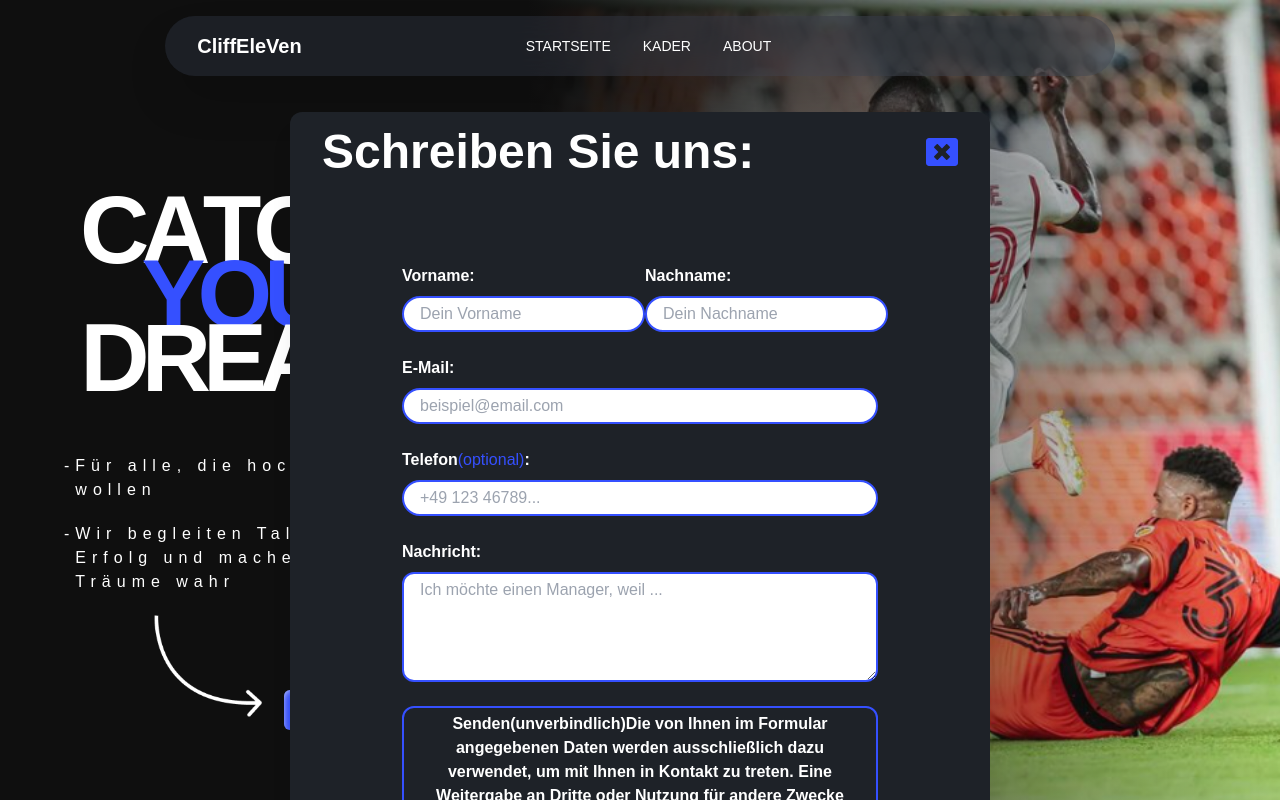
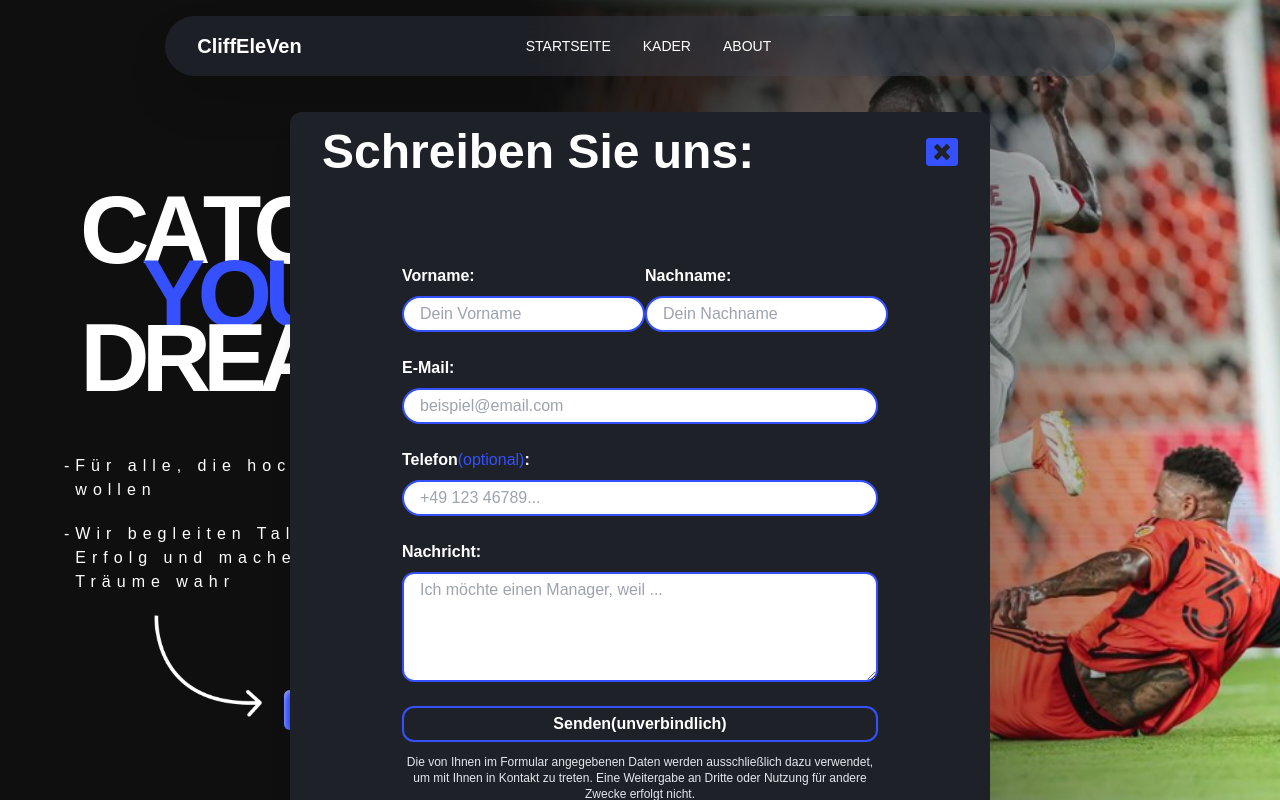
Before and after one commit to SamuelMessmer/CliffEleVen-Sport-Mangement, a Next.js app: page / in a window 1280 px wide. Both pictures are taken after a click on the button "Kontakt". Shown: the top 800 px of the page. Built offline with nearby package versions, Linux system fonts and the light colour scheme.

Commit message:
chore: Datenschutzhinweis

```diff
--- a/app/components/Contactform.tsx
+++ b/app/components/Contactform.tsx
@@ -131,10 +131,10 @@ const Contactform = () => {
                   className="text-white border-[#3550FF] border-2 rounded-xl px-4 py-1 font-extrabold"
                 >
                   Senden(unverbindlich)
-                  <span className="text-white font-xs" >Die von Ihnen im Formular angegebenen Daten werden ausschließlich dazu verwendet,
-                    um mit Ihnen in Kontakt zu treten. Eine Weitergabe an Dritte oder Nutzung für andere
-                    Zwecke erfolgt nicht.</span>
                 </button>
+                <span className="text-gray-200 font-light mt-3 text-center text-xs -mb-6" >Die von Ihnen im Formular angegebenen Daten werden ausschließlich dazu verwendet,
+                  um mit Ihnen in Kontakt zu treten. Eine Weitergabe an Dritte oder Nutzung für andere
+                  Zwecke erfolgt nicht.</span>
               </div>
               <div className="self-center font-bold text-lg">
                 {Loading && <p>wird gesendet ...</p>}
```
